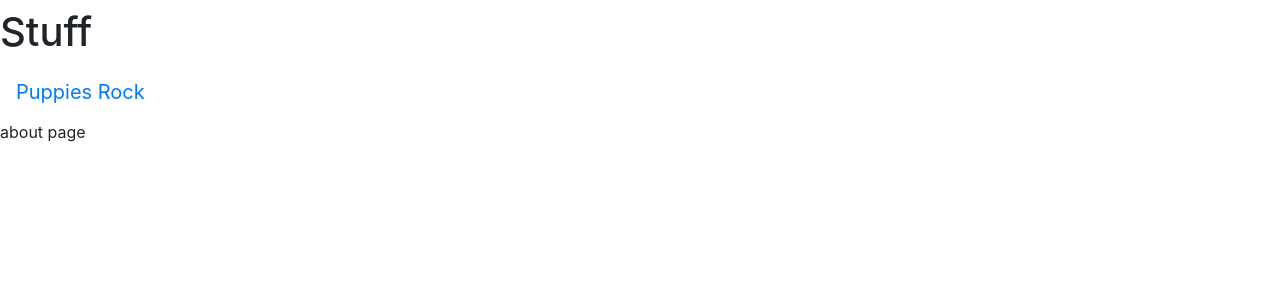
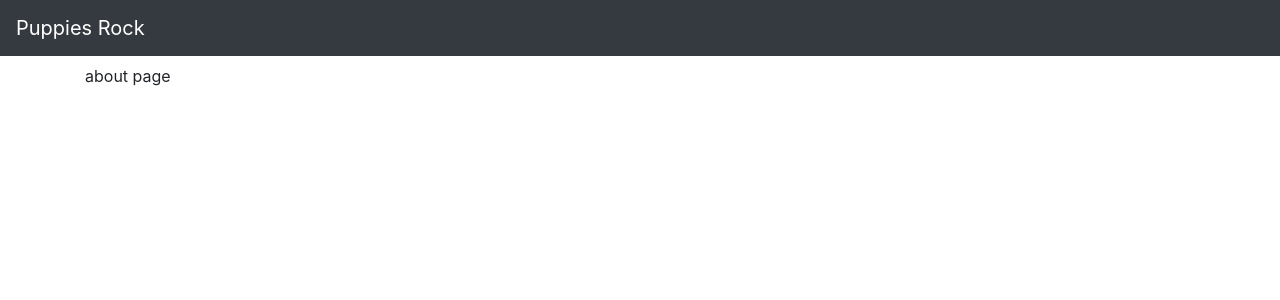
Before and after one commit to ghigbie/flask-templates, a Flask app: page /about in a window 1280 px wide. Shown: the top 300 px of the page. Run offline with Flask 2, Linux system fonts and the light colour scheme; some libraries are stand-ins or nearby versions.

Commit message:
Edit bootstrap classes

```diff
--- a/templates/base.html
+++ b/templates/base.html
@@ -10,16 +10,16 @@
     <title>{{ app_name_foundation }}</title>
 </head>
 <body>
+    <nav class="navbar navbar-dark bg-dark">
+            <a class="navbar-brand" href="#">
+                Puppies Rock </a>
+    </nav>
     <h1>{{ app_name_foundation | capitalize }}</h1>
-    <h1>Stuff</h1>
-    <nav class="navbar">
-        <a class="navbar-brand"
-           href="#">
-           Puppies Rock </a>
-    </nav>
-    {% block content %}
+    <div class="container">
+        {% block content %}
 
-    {% endblock %}
+        {% endblock %}
+    </div>
     <script src="https://code.jquery.com/jquery-3.2.1.slim.min.js"
             integrity="sha384-KJ3o2DKtIkvYIK3UENzmM7KCkRr/rE9/Qpg6aAZGJwFDMVNA/GpGFF93hXpG5KkN"
             crossorigin="anonymous"></script>
```
